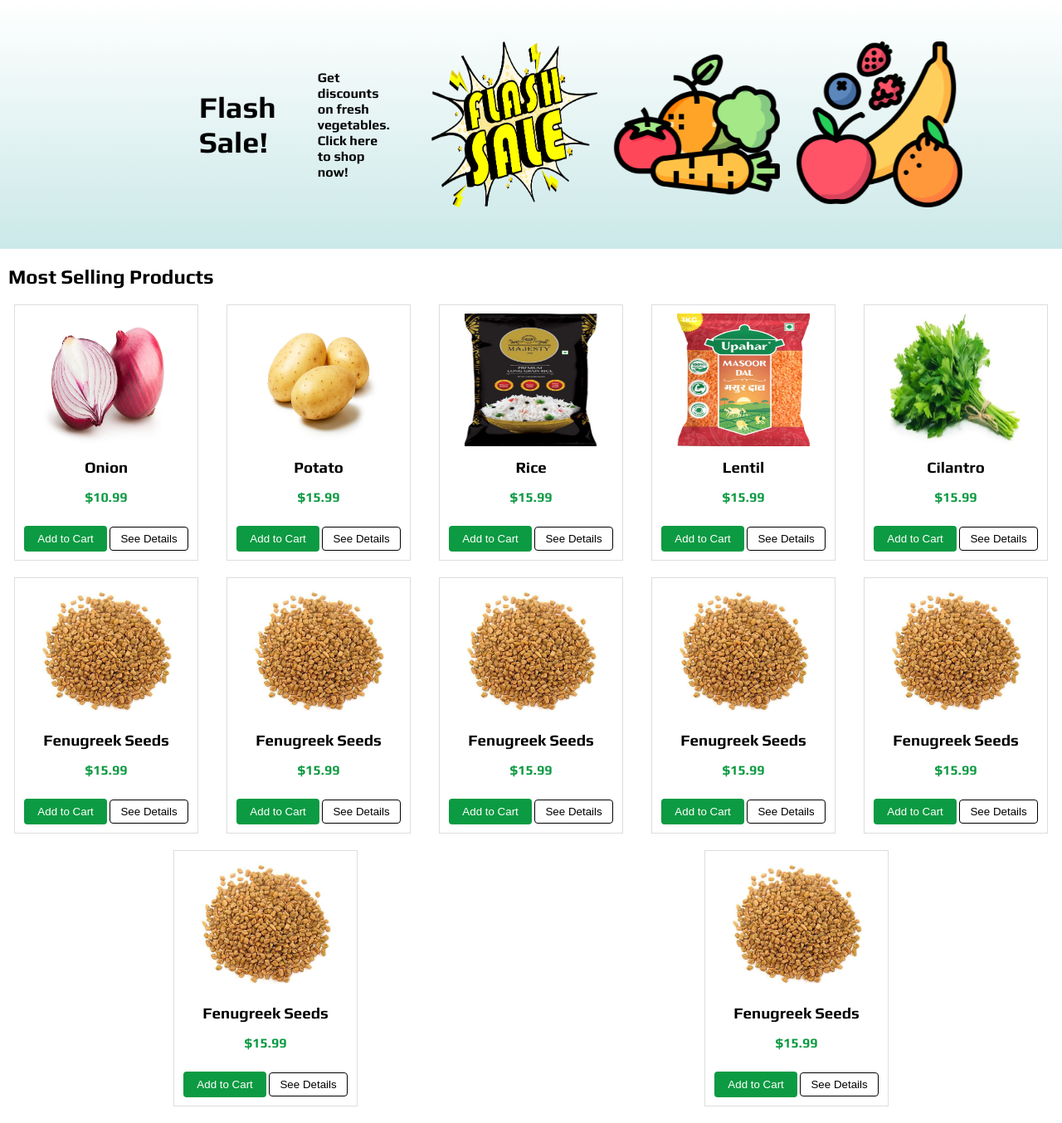
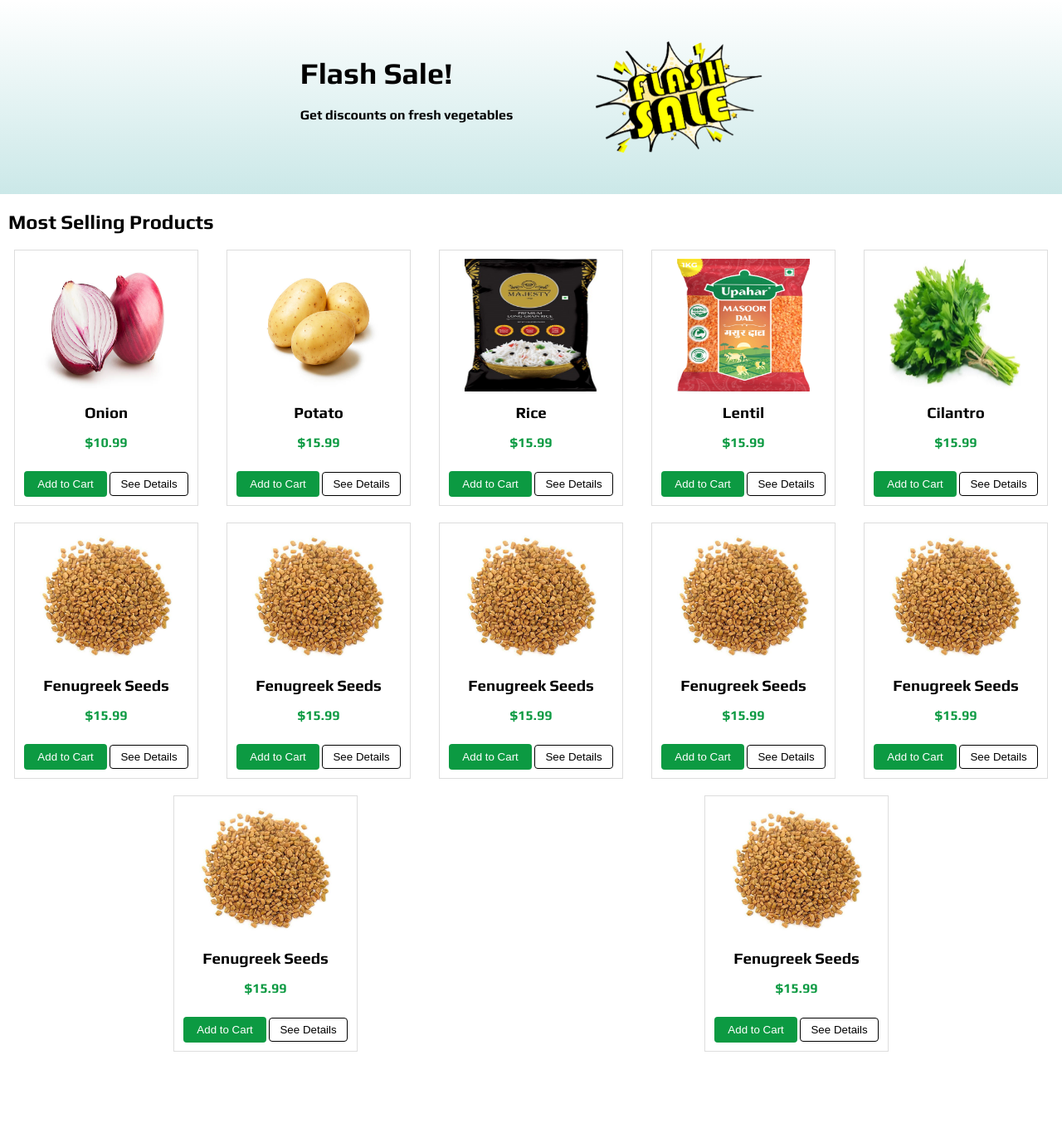
Before and after one commit to Prazeen7/Farm-Mart, a PHP site: page /loggedin.html in a window 1280 px wide. Shown: the part 74-1428 px from the top of the page at 83% size. After the commit the page ends 1342 px from the top, so only its background shows below. Run offline with PHP 8.4, Linux system fonts and the light colour scheme; some libraries are stand-ins or nearby versions.

Commit message:
Details page

```diff
--- a/home.html
+++ b/home.html
@@ -37,7 +37,7 @@
                 <h3>Potato</h3>
                 <p>$15.99</p>
                 <button>Add to Cart</button>
-                <button class="details-btn">See Details</button>
+                <button class="details-btn" id="potato-home">See Details</button>
             </div>
             <div class="product">
                 <img src="Images/Rice.jpg" alt="Product 2">
@@ -109,11 +109,10 @@
                 <button>Add to Cart</button>
                 <button class="details-btn">See Details</button>
             </div>
-            <!-- Add more products as needed -->
         </div>
         </div>
-
         <script src="https://unpkg.com/boxicons@2.1.4/dist/boxicons.js"></script>
         <script src="index.js"></script>
+        <script src="home.js"></script>
         </body>
         </html>
--- a/index.css
+++ b/index.css
@@ -132,7 +132,7 @@ header .cart-icon:hover {
     display: flex;
     align-items: center;
     justify-content: space-between; /* Align items horizontally */
-    gap: 50px;
+    gap: 100px;
 }
 
 .discount-banner h2 {
--- a/index.html
+++ b/index.html
@@ -67,7 +67,7 @@
         <h3>Potato</h3>
         <p>$15.99</p>
         <button>Add to Cart</button>
-        <button class="details-btn">See Details</button>
+        <button class="details-btn" id="potato-product">See Details</button>
     </div>
     <div class="product">
         <img src="Images/Rice.jpg" alt="Product 2">
--- a/index.js
+++ b/index.js
@@ -1,5 +1,21 @@
 const loginbtn = document.getElementById('loginbtn');
 const signbtn = document.getElementById('signbtn');
+const potato = document.getElementById('potato-product');
+const potatohome = document.getElementById('potato-');
+
+
+// Add event listeners to both buttons
+potato.addEventListener('click', function() {
+    // Call the changePage function with the page parameter
+    changePage('pdetails');
+});
+
+// const potatohome = document.getElementById('potato-home');
+// potatohome.addEventListener('click', function() {
+//     // Call the changePage function with the page parameter
+//     changePage('pdetails');
+// });
+
 
 function login(){
     window.location.href = 'Login.html';
@@ -30,6 +46,8 @@ document.addEventListener("DOMContentLoaded", function() {
       });
     }
   });
+
+
 
 // Function to handle the page change based on the clicked link
 function changePage(page) {
--- a/loggedin.html
+++ b/loggedin.html
@@ -46,12 +46,12 @@
     <!-- Discount Banner -->
     <div class="discount-banner" onclick="location.href='#'">
         <div class="banner-content">
+            <div class="text-content">
                 <h2>Flash Sale!</h2>
-        <p>Get discounts on fresh vegetables. Click here to shop now!</p>
+                <p>Get discounts on fresh vegetables</p>
+            </div>
             <div class="product-images">
-            <img src="Images/sale.png" alt="Flash Sale">
-            <img src="Images/vegetable.png" alt="Product 1">
-            <img src="Images/fruits.png" alt="Product 2">
+                <img src="Images/sale.png" alt="Flash Sale" class="image-animation">
             </div>
         </div>
     </div>
@@ -72,7 +72,7 @@
         <h3>Potato</h3>
         <p>$15.99</p>
         <button>Add to Cart</button>
-        <button class="details-btn">See Details</button>
+        <button class="details-btn" id="potato-productloggedin">See Details</button>
     </div>
     <div class="product">
         <img src="Images/Rice.jpg" alt="Product 2">
```
Also changed, not shown: pdetails.css (+8 -1 lines), pdetails.html (line endings or trailing spaces). Lines whose indentation alone changed are shown as unchanged.
